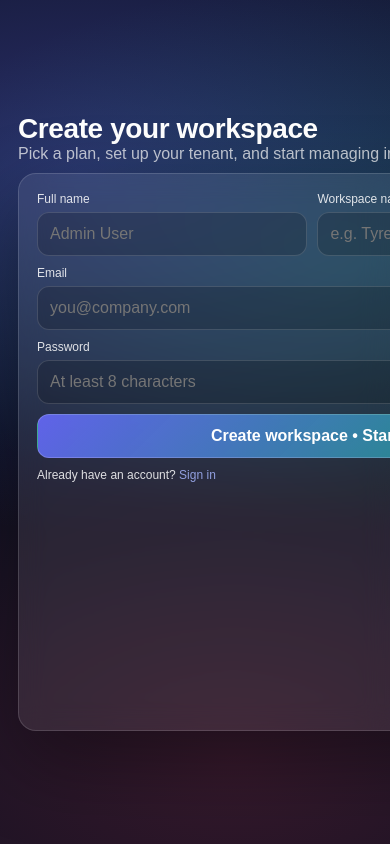
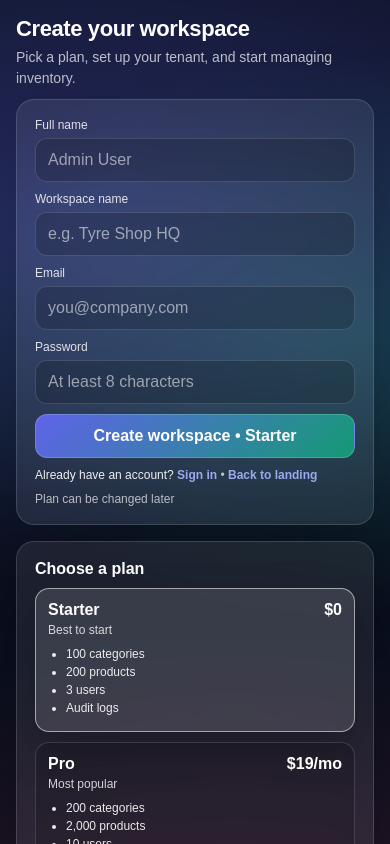
Before and after one commit to Afam-26/inventory-dashboard, a React (Vite) app in the folder inventory-frontend/: page /signup in a window 390 px wide. Shown: the top 844 px of the page. Built offline with nearby package versions, Linux system fonts and the light colour scheme; no server answers.

Commit message:
fixed mobile view issue for create account

```diff
--- a/inventory-frontend/src/pages/Signup.jsx
+++ b/inventory-frontend/src/pages/Signup.jsx
@@ -65,11 +65,9 @@ export default function Signup() {
     try {
       const data = await register({ full_name, email, password, tenantName, planKey });
 
-      // store (api.js already does, but safe to keep)
       if (data?.token) setToken(data.token);
       if (data?.user) setStoredUser(data.user);
 
-      // go to tenant selection
       nav("/select-tenant", { replace: true, state: { tenants: data?.tenants || [], from: "/" } });
     } catch (e2) {
       setErr(e2?.message || "Signup failed");
@@ -78,157 +76,99 @@ export default function Signup() {
     }
   }
 
-  const bg = {
-    minHeight: "100vh",
-    display: "grid",
-    placeItems: "center",
-    padding: 18,
-    background:
-      "radial-gradient(1200px 600px at 20% 20%, rgba(99,102,241,.35), transparent 60%)," +
-      "radial-gradient(900px 500px at 90% 30%, rgba(16,185,129,.25), transparent 55%)," +
-      "radial-gradient(1000px 600px at 60% 90%, rgba(244,63,94,.18), transparent 60%)," +
-      "#0b1020",
-  };
-
-  const shell = {
-    width: 1040,
-    maxWidth: "100%",
-    display: "grid",
-    gridTemplateColumns: "1.15fr .85fr",
-    gap: 16,
-  };
-
-  const card = {
-    borderRadius: 18,
-    border: "1px solid rgba(255,255,255,.14)",
-    background: "rgba(255,255,255,.08)",
-    backdropFilter: "blur(14px)",
-    boxShadow: "0 30px 80px rgba(0,0,0,.35)",
-    color: "#fff",
-    overflow: "hidden",
-  };
-
-  const left = { ...card, padding: 18 };
-  const right = { ...card, padding: 18 };
-
-  const input = {
-    width: "100%",
-    padding: "12px 12px",
-    borderRadius: 12,
-    border: "1px solid rgba(255,255,255,.14)",
-    background: "rgba(0,0,0,.18)",
-    color: "#fff",
-    outline: "none",
-  };
-
-  const btn = {
-    width: "100%",
-    padding: "12px 14px",
-    borderRadius: 12,
-    border: "1px solid rgba(255,255,255,.18)",
-    background: "linear-gradient(135deg, rgba(99,102,241,.95), rgba(16,185,129,.75))",
-    color: "#fff",
-    fontWeight: 800,
-    cursor: busy ? "not-allowed" : "pointer",
-    opacity: busy ? 0.75 : 1,
-  };
-
   return (
-    <div className="page-enter" style={bg}>
-      <div style={{ width: 1040, maxWidth: "100%" }}>
-        <div style={{ color: "#fff", marginBottom: 10 }}>
-          <div style={{ fontSize: 28, fontWeight: 900, letterSpacing: -0.4 }}>Create your workspace</div>
-          <div style={{ color: "rgba(255,255,255,.72)" }}>
+    <div className="page-enter signup-bg">
+      <div className="signup-container">
+        <div className="signup-head">
+          <div className="signup-title">Create your workspace</div>
+          <div className="signup-sub">
             Pick a plan, set up your tenant, and start managing inventory.
           </div>
         </div>
 
-        <div style={shell}>
+        <div className="signup-shell">
           {/* LEFT: Signup form */}
-          <div style={left}>
-            {err ? (
-              <div
-                style={{
-                  background: "rgba(239,68,68,.18)",
-                  border: "1px solid rgba(239,68,68,.35)",
-                  padding: 12,
-                  borderRadius: 12,
-                  marginBottom: 12,
-                  color: "#fecaca",
-                }}
-              >
-                {err}
-              </div>
-            ) : null}
+          <div className="signup-card">
+            {err ? <div className="signup-error">{err}</div> : null}
 
-            <form onSubmit={submit} style={{ display: "grid", gap: 10 }}>
-              <div style={{ display: "grid", gridTemplateColumns: "1fr 1fr", gap: 10 }}>
-                <div>
-                  <div style={{ fontSize: 12, opacity: 0.85, marginBottom: 6 }}>Full name</div>
+            <form onSubmit={submit} className="signup-form">
+              <div className="signup-row2">
+                <div className="signup-field">
+                  <div className="signup-label">Full name</div>
                   <input
-                    style={input}
+                    className="signup-input"
                     value={form.full_name}
                     onChange={(e) => setField("full_name", e.target.value)}
                     placeholder="Admin User"
                     disabled={busy}
+                    autoComplete="name"
                   />
                 </div>
-                <div>
-                  <div style={{ fontSize: 12, opacity: 0.85, marginBottom: 6 }}>Workspace name</div>
+
+                <div className="signup-field">
+                  <div className="signup-label">Workspace name</div>
                   <input
-                    style={input}
+                    className="signup-input"
                     value={form.tenantName}
                     onChange={(e) => setField("tenantName", e.target.value)}
                     placeholder="e.g. Tyre Shop HQ"
                     disabled={busy}
+                    autoComplete="organization"
                   />
                 </div>
               </div>
 
-              <div>
-                <div style={{ fontSize: 12, opacity: 0.85, marginBottom: 6 }}>Email</div>
+              <div className="signup-field">
+                <div className="signup-label">Email</div>
                 <input
-                  style={input}
+                  className="signup-input"
                   value={form.email}
                   onChange={(e) => setField("email", e.target.value)}
                   placeholder="you@company.com"
                   disabled={busy}
+                  autoComplete="email"
                 />
               </div>
 
-              <div>
-                <div style={{ fontSize: 12, opacity: 0.85, marginBottom: 6 }}>Password</div>
+              <div className="signup-field">
+                <div className="signup-label">Password</div>
                 <input
-                  style={input}
+                  className="signup-input"
                   type="password"
                   value={form.password}
                   onChange={(e) => setField("password", e.target.value)}
                   placeholder="At least 8 characters"
                   disabled={busy}
+                  autoComplete="new-password"
                 />
               </div>
 
-              <button type="submit" style={btn} disabled={busy}>
+              <button className="signup-btn" type="submit" disabled={busy}>
                 {busy ? "Creating..." : `Create workspace • ${selected.name}`}
               </button>
 
-              <div style={{ display: "flex", justifyContent: "space-between", fontSize: 12, opacity: 0.85 }}>
+              <div className="signup-foot">
                 <div>
                   Already have an account?{" "}
-                  <Link to="/login" style={{ color: "#a5b4fc", textDecoration: "none" }}>
+                  <Link className="signup-link" to="/login">
                     Sign in
                   </Link>
+                  <span className="signup-dot"> • </span>
+                  <Link className="signup-link" to="/">
+                    Back to landing
+                  </Link>
                 </div>
-                <div style={{ opacity: 0.75 }}>Plan can be changed later</div>
+
+                <div className="signup-note">Plan can be changed later</div>
               </div>
             </form>
           </div>
 
           {/* RIGHT: Plan chooser */}
-          <div style={right}>
-            <div style={{ fontWeight: 900, fontSize: 16, marginBottom: 10 }}>Choose a plan</div>
+          <div className="signup-card">
+            <div className="signup-planHead">Choose a plan</div>
 
-            <div style={{ display: "grid", gap: 10 }}>
+            <div className="signup-planGrid">
               {PLANS.map((p) => {
                 const active = p.key === planKey;
                 return (
@@ -237,28 +177,18 @@ export default function Signup() {
                     type="button"
                     onClick={() => setPlanKey(p.key)}
                     disabled={busy}
-                    style={{
-                      textAlign: "left",
-                      width: "100%",
-                      padding: 12,
-                      borderRadius: 14,
-                      border: active ? "1px solid rgba(255,255,255,.55)" : "1px solid rgba(255,255,255,.14)",
-                      background: active ? "rgba(255,255,255,.12)" : "rgba(0,0,0,.14)",
-                      color: "#fff",
-                      cursor: busy ? "not-allowed" : "pointer",
-                      boxShadow: active ? "0 18px 40px rgba(0,0,0,.25)" : "none",
-                    }}
+                    className={`signup-planBtn ${active ? "active" : ""}`}
                   >
-                    <div style={{ display: "flex", justifyContent: "space-between", gap: 10, alignItems: "baseline" }}>
-                      <div style={{ fontWeight: 900 }}>{p.name}</div>
-                      <div style={{ fontWeight: 900 }}>{p.price}</div>
+                    <div className="signup-planTop">
+                      <div className="signup-planName">{p.name}</div>
+                      <div className="signup-planPrice">{p.price}</div>
                     </div>
-                    <div style={{ fontSize: 12, opacity: 0.8, marginTop: 4 }}>{p.tag}</div>
-                    <ul style={{ margin: "10px 0 0", paddingLeft: 18, fontSize: 12, opacity: 0.9 }}>
+
+                    <div className="signup-planTag">{p.tag}</div>
+
+                    <ul className="signup-planList">
                       {p.bullets.map((b) => (
-                        <li key={b} style={{ marginBottom: 4 }}>
-                          {b}
-                        </li>
+                        <li key={b}>{b}</li>
                       ))}
                     </ul>
                   </button>
@@ -266,7 +196,7 @@ export default function Signup() {
               })}
             </div>
 
-            <div style={{ marginTop: 12, fontSize: 12, opacity: 0.75 }}>
+            <div className="signup-planHint">
               For Stripe checkout, connect prices in your Billing page later (Pro/Business).
             </div>
           </div>
--- a/inventory-frontend/src/styles.css
+++ b/inventory-frontend/src/styles.css
@@ -35,6 +35,249 @@ h1 {
   --safe-right: env(safe-area-inset-right);
   --safe-bottom: env(safe-area-inset-bottom);
   --safe-left: env(safe-area-inset-left);
+}
+
+/* =========================
+   SIGNUP (mobile-first, no overflow)
+   ========================= */
+
+.signup-bg{
+  min-height: 100vh;
+  width: 100%;
+  display: grid;
+  place-items: center;
+  padding: 16px;
+  padding-top: max(16px, var(--safe-top));
+  padding-bottom: max(16px, var(--safe-bottom));
+  box-sizing: border-box;
+  overflow-x: hidden;
+
+  background:
+    radial-gradient(1200px 600px at 20% 20%, rgba(99,102,241,.35), transparent 60%),
+    radial-gradient(900px 500px at 90% 30%, rgba(16,185,129,.25), transparent 55%),
+    radial-gradient(1000px 600px at 60% 90%, rgba(244,63,94,.18), transparent 60%),
+    #0b1020;
+}
+
+.signup-container{
+  width: 100%;
+  max-width: 1040px;
+  margin: 0 auto;
+  min-width: 0;
+}
+
+.signup-head{
+  color: #fff;
+  margin-bottom: 10px;
+}
+
+.signup-title{
+  font-size: 22px;
+  font-weight: 900;
+  letter-spacing: -0.4px;
+  line-height: 1.15;
+}
+
+@media (min-width: 520px){
+  .signup-title{ font-size: 28px; }
+}
+
+.signup-sub{
+  margin-top: 6px;
+  color: rgba(255,255,255,.72);
+  font-size: 14px;
+  line-height: 1.5;
+}
+
+.signup-shell{
+  width: 100%;
+  display: grid;
+  grid-template-columns: 1fr; /* ✅ mobile: stack */
+  gap: 16px;
+  min-width: 0;
+}
+
+@media (min-width: 900px){
+  .signup-shell{ grid-template-columns: 1.15fr .85fr; }
+}
+
+.signup-card{
+  border-radius: 18px;
+  border: 1px solid rgba(255,255,255,.14);
+  background: rgba(255,255,255,.08);
+  backdrop-filter: blur(14px);
+  box-shadow: 0 30px 80px rgba(0,0,0,.35);
+  color: #fff;
+  overflow: hidden;
+  padding: 18px;
+  min-width: 0; /* ✅ prevents grid overflow */
+}
+
+.signup-error{
+  background: rgba(239,68,68,.18);
+  border: 1px solid rgba(239,68,68,.35);
+  padding: 12px;
+  border-radius: 12px;
+  margin-bottom: 12px;
+  color: #fecaca;
+  font-size: 14px;
+}
+
+.signup-form{
+  display: grid;
+  gap: 10px;
+  min-width: 0;
+}
+
+.signup-row2{
+  display: grid;
+  grid-template-columns: 1fr; /* ✅ mobile: stack */
+  gap: 10px;
+  min-width: 0;
+}
+
+@media (min-width: 760px){
+  .signup-row2{ grid-template-columns: 1fr 1fr; }
+}
+
+.signup-field{
+  min-width: 0;
+}
+
+.signup-label{
+  font-size: 12px;
+  opacity: 0.85;
+  margin-bottom: 6px;
+}
+
+.signup-input{
+  width: 100%;
+  max-width: 100%;
+  box-sizing: border-box;
+  padding: 12px 12px;
+  border-radius: 12px;
+  border: 1px solid rgba(255,255,255,.14);
+  background: rgba(0,0,0,.18);
+  color: #fff;
+  outline: none;
+}
+
+.signup-input::placeholder{
+  color: rgba(255,255,255,.55);
+}
+
+.signup-btn{
+  width: 100%;
+  padding: 12px 14px;
+  border-radius: 12px;
+  border: 1px solid rgba(255,255,255,.18);
+  background: linear-gradient(135deg, rgba(99,102,241,.95), rgba(16,185,129,.75));
+  color: #fff;
+  font-weight: 800;
+  cursor: pointer;
+}
+
+.signup-btn:disabled{
+  opacity: 0.75;
+  cursor: not-allowed;
+}
+
+.signup-foot{
+  display: flex;
+  gap: 10px;
+  justify-content: space-between;
+  flex-wrap: wrap;
+  font-size: 12px;
+  opacity: 0.92;
+}
+
+.signup-link{
+  color: #a5b4fc;
+  text-decoration: none;
+  font-weight: 700;
+}
+
+.signup-link:hover{
+  opacity: 0.9;
+  text-decoration: underline;
+}
+
+.signup-dot{ opacity: 0.75; }
+
+.signup-note{
+  opacity: 0.75;
+}
+
+/* Plans */
+.signup-planHead{
+  font-weight: 900;
+  font-size: 16px;
+  margin-bottom: 10px;
+}
+
+.signup-planGrid{
+  display: grid;
+  gap: 10px;
+  min-width: 0;
+}
+
+.signup-planBtn{
+  text-align: left;
+  width: 100%;
+  max-width: 100%;
+  box-sizing: border-box;
+  padding: 12px;
+  border-radius: 14px;
+  border: 1px solid rgba(255,255,255,.14);
+  background: rgba(0,0,0,.14);
+  color: #fff;
+  cursor: pointer;
+}
+
+.signup-planBtn:disabled{
+  opacity: 0.8;
+  cursor: not-allowed;
+}
+
+.signup-planBtn.active{
+  border: 1px solid rgba(255,255,255,.55);
+  background: rgba(255,255,255,.12);
+  box-shadow: 0 18px 40px rgba(0,0,0,.25);
+}
+
+.signup-planTop{
+  display: flex;
+  justify-content: space-between;
+  gap: 10px;
+  align-items: baseline;
+}
+
+.signup-planName,
+.signup-planPrice{
+  font-weight: 900;
+}
+
+.signup-planTag{
+  font-size: 12px;
+  opacity: 0.8;
+  margin-top: 4px;
+}
+
+.signup-planList{
+  margin: 10px 0 0;
+  padding-left: 18px;
+  font-size: 12px;
+  opacity: 0.9;
+}
+
+.signup-planList li{
+  margin-bottom: 4px;
+}
+
+.signup-planHint{
+  margin-top: 12px;
+  font-size: 12px;
+  opacity: 0.75;
 }
 
 /* =========================
```
